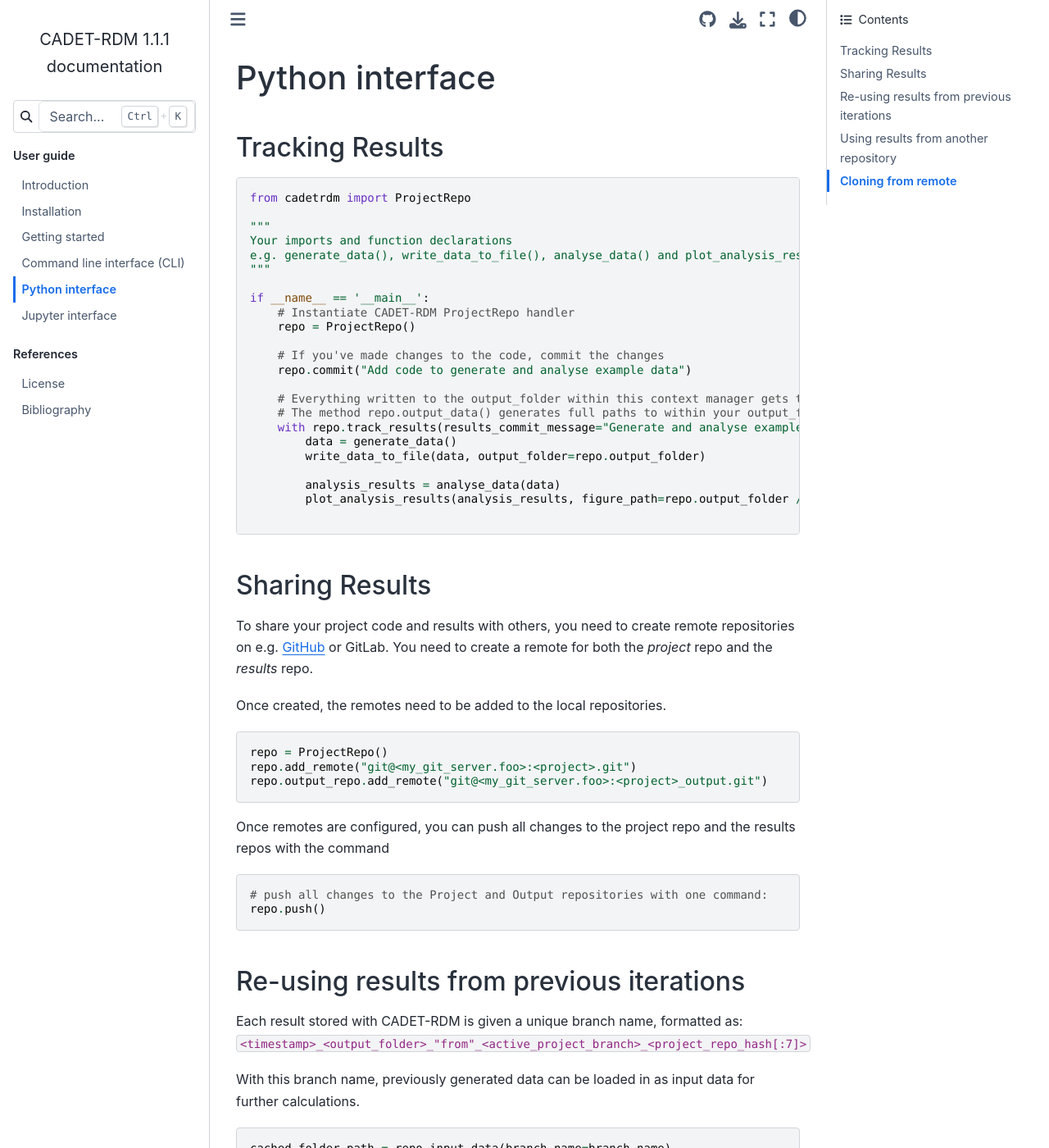
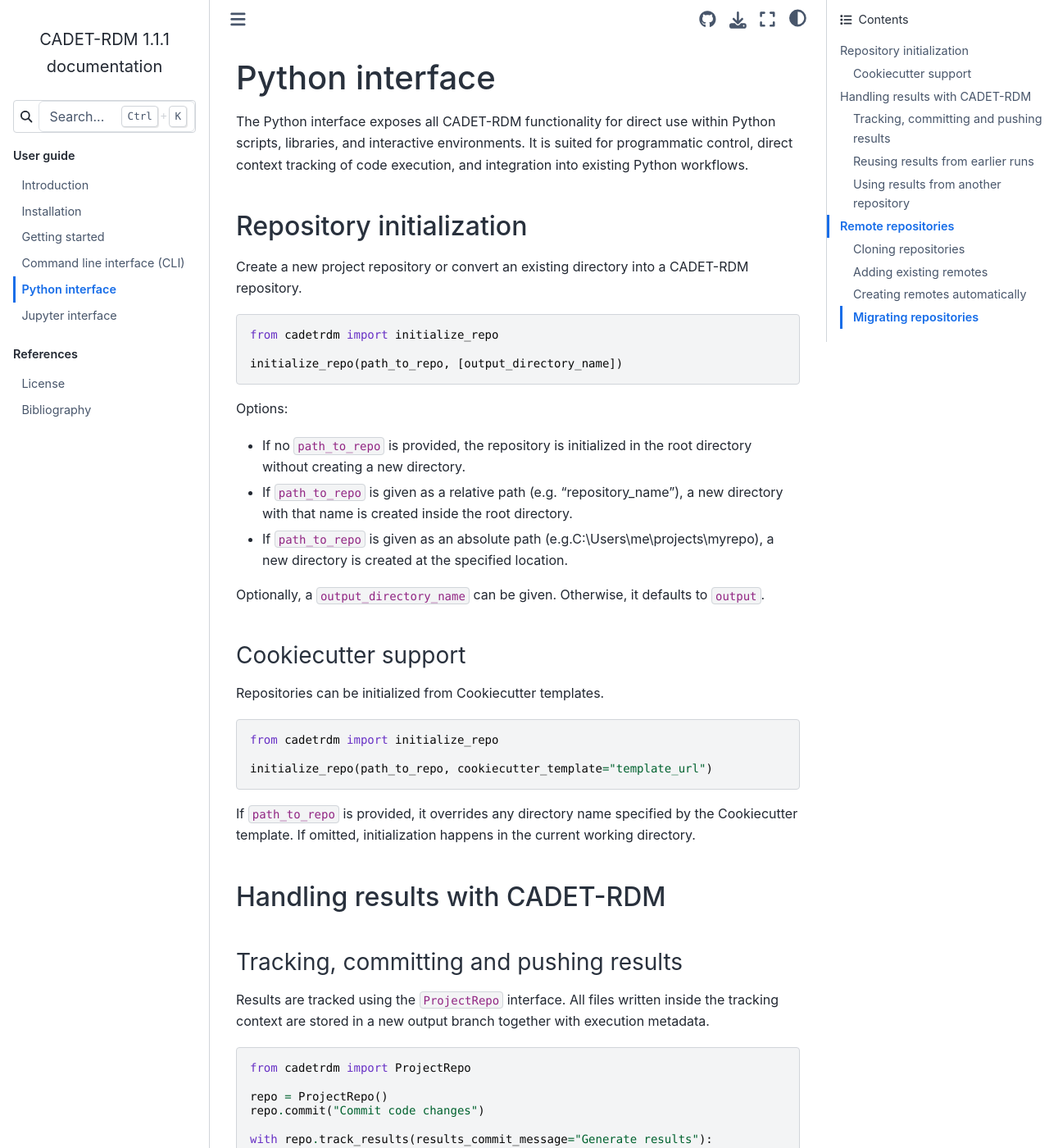
Before and after one commit to cadet/CADET-RDM, a Sphinx documentation site: the page built from docs/source/user_guide/python-interface.md, in a window 1280 px wide and 1400 px high. Shown: the whole window at 82% size. Built offline with Sphinx 7.4.7 and the Sphinx Book theme 1.1.4, drawn with Linux system fonts in a browser that asks for light colours; some of the changed text lies outside the part shown.

Commit message:
Docs: update Python interface
Co-authored-by: Katharina Paul <katharina.paul2403@gmail.com>

````diff
--- a/docs/source/user_guide/python-interface.md
+++ b/docs/source/user_guide/python-interface.md
@@ -1,113 +1,158 @@
 (python_interface)=
 # Python interface
 
-## Tracking Results
+The Python interface exposes all CADET-RDM functionality for direct use within Python scripts, libraries, and interactive environments. It is suited for programmatic control, direct context tracking of code execution, and integration into existing Python workflows.
+
+## Repository initialization
+
+Create a new project repository or convert an existing directory into a CADET-RDM repository.
+
+```python
+from cadetrdm import initialize_repo
+
+initialize_repo(path_to_repo, [output_directory_name])
+```
+
+Options:
+
+- If no `path_to_repo` is provided, the repository is initialized in the root directory without creating a new directory.
+- If `path_to_repo` is given as a relative path (e.g. "repository_name"), a new directory with that name is created inside the root directory.
+- If `path_to_repo` is given as an absolute path (e.g.C:\Users\me\projects\myrepo), a new directory is created at the specified location.
+
+Optionally, a `output_directory_name` can be given. Otherwise, it defaults to `output`.
+
+
+### Cookiecutter support
+
+Repositories can be initialized from Cookiecutter templates.
+
+```python
+from cadetrdm import initialize_repo
+
+initialize_repo(path_to_repo, cookiecutter_template="template_url")
+```
+
+If `path_to_repo` is provided, it overrides any directory name specified by the Cookiecutter template.
+If omitted, initialization happens in the current working directory.
+
+## Handling results with CADET-RDM
+
+### Tracking, committing and pushing results
+
+Results are tracked using the `ProjectRepo` interface. All files written inside the tracking context are stored in a new output branch together with execution metadata.
 
 ```python
 from cadetrdm import ProjectRepo
 
-"""
-Your imports and function declarations
-e.g. generate_data(), write_data_to_file(), analyse_data() and plot_analysis_results()
-"""
+repo = ProjectRepo()
+repo.commit("Commit code changes")
 
-if __name__ == '__main__':
-    # Instantiate CADET-RDM ProjectRepo handler
-    repo = ProjectRepo()
+with repo.track_results(results_commit_message="Generate results"):
+    data = generate_data()
+    write_data_to_file(data, output_directory=repo.output_directory)
 
-    # If you've made changes to the code, commit the changes
-    repo.commit("Add code to generate and analyse example data")
+    analysis_results = analyse_data(data)
+    plot_analysis_results(
+        analysis_results,
+        figure_path=repo.output_directory / "analysis" / "regression.png"
+    )
+```
 
-    # Everything written to the output_folder within this context manager gets tracked
-    # The method repo.output_data() generates full paths to within your output_folder
-    with repo.track_results(results_commit_message="Generate and analyse example data"):
-        data = generate_data()
-        write_data_to_file(data, output_folder=repo.output_folder)
+Each execution creates a new output branch containing the generated results and associated metadata.
 
-        analysis_results = analyse_data(data)
-        plot_analysis_results(analysis_results, figure_path=repo.output_folder / "analysis" / "regression.png")
+Project and output repositories can be pushed together using a single command.
+
+```python
+repo.push()
+```
+
+Consistency checks and staging are handled automatically by the Python interface before pushing.
+
+### Reusing results from earlier runs
+
+Each run is stored in an output branch named:
 
 ```
+<timestamp>_<active_project_branch>_<project_repo_hash[:7]>
+```
 
-## Sharing Results
-
-To share your project code and results with others, you need to create remote repositories on e.g.
-[GitHub](https://github.com/) or GitLab. You need to create a remote for both the _project_ repo and the
-_results_ repo.
-
-Once created, the remotes need to be added to the local repositories.
+Reuse results from a previous run by loading them into the local cache:
 
 ```python
+cached_folder_path = repo.input_data(branch_name="<branch_name>")
+```
+
+### Using results from another repository
+
+Results from other CADET-RDM repositories can be imported and registered in the local cache.
+
+```python
+repo.import_remote_repo(
+    source_repo_location="<URL>",
+    source_repo_branch="<branch_name>"
+)
+```
+
+Optionally, a destination directory can be specified:
+
+```python
+repo.import_remote_repo(
+    source_repo_location="<URL>",
+    source_repo_branch="<branch_name>",
+    target_repo_location="<path/to/destination/repository>"
+)
+```
+
+Repositories listed in `.cadet-rdm-cache.json` can be loaded with:
+
+```python
+repo.fill_data_from_cadet_rdm_json()
+```
+
+## Remote repositories
+
+### Cloning repositories
+
+Clone an existing CADET-RDM repository. This method must be used instead of `git clone` to ensure that both project and output repositories are initialized correctly.
+
+```python
+from cadetrdm import ProjectRepo
+
+ProjectRepo.clone("<project_url>", "<destination_path>")
+```
+
+The destination directory must be empty.
+
+### Adding existing remotes
+
+Add remotes manually for both the project and output repositories.
+
+```python
+from cadetrdm import ProjectRepo
+
 repo = ProjectRepo()
 repo.add_remote("git@<my_git_server.foo>:<project>.git")
 repo.output_repo.add_remote("git@<my_git_server.foo>:<project>_output.git")
 ```
 
-Once remotes are configured, you can push all changes to the project repo and the results repos with the
-command
+### Creating remotes automatically
 
-```python
-# push all changes to the Project and Output repositories with one command:
-repo.push()
-```
-
-## Re-using results from previous iterations
-
-Each result stored with CADET-RDM is given a unique branch name, formatted as:
-`<timestamp>_<output_folder>_"from"_<active_project_branch>_<project_repo_hash[:7]>`
-
-With this branch name, previously generated data can be loaded in as input data for
-further calculations.
-
-```python
-cached_folder_path = repo.input_data(branch_name=branch_name)
-```
-
-
-```json
-{
-  "__example/path/to/repo__": {
-    "source_repo_location": "git@jugit.fz-juelich.de:IBG-1/ModSim/cadet/agile_cadet_rdm_presentation_output.git",
-    "branch_name": "output_from_master_3910c84_2023-10-25_00-17-23",
-    "commit_hash": "6e3c26527999036e9490d2d86251258fe81d46dc"
-  }
-}
-```
-
-## Using results from another repository
-
-You can load in results from another repository to use in your project using the CLI:
-
-```python
-repo.import_remote_repo(source_repo_location="<URL>", source_repo_branch="<branch_name>")
-repo.import_remote_repo(source_repo_location="<URL>", source_repo_branch="<branch_name>",
-                        target_repo_location="<path/to/where/you/want/it>")
-```
-
-This will store the URL, branch_name and location in the .cadet-rdm-cache.json file, like this:
-
-```json
-{
-  "__example/path/to/repo__": {
-    "source_repo_location": "git@jugit.fz-juelich.de:IBG-1/ModSim/cadet/agile_cadet_rdm_presentation_output.git",
-    "branch_name": "output_from_master_3910c84_2023-10-25_00-17-23",
-    "commit_hash": "6e3c26527999036e9490d2d86251258fe81d46dc"
-  }
-}
-```
-
-You can use this file to load the remote repositories based on the cache.json with
-
-```python
-repo.fill_data_from_cadet_rdm_json()
-```
-
-## Cloning from remote
-
-You should use `cadetrdm.ProjectRepo.clone()` instead of `git clone` to clone the repo to a new location.
+Remote repositories can be created automatically using the GitHub or GitLab APIs if a Personal Access Token is available in the Python keyring.
 
 ```python
 from cadetrdm import ProjectRepo
 
-ProjectRepo.clone("<URL><path/to/repo>")
+repo = ProjectRepo()
+repo.create_remotes(
+    name="Workproject",
+    namespace="githubusers_workproject",
+    url="https://github.com/",
+    username="githubuser"
+)
 ```
+
+The output repository name is derived automatically by appending `_output` to the project repository name.
+
+### Migrating repositories
+
+Migration to a different remote is performed by updating the `origin` URLs for both repositories and pushing the changes. This follows the same workflow as the command line interface.
````
